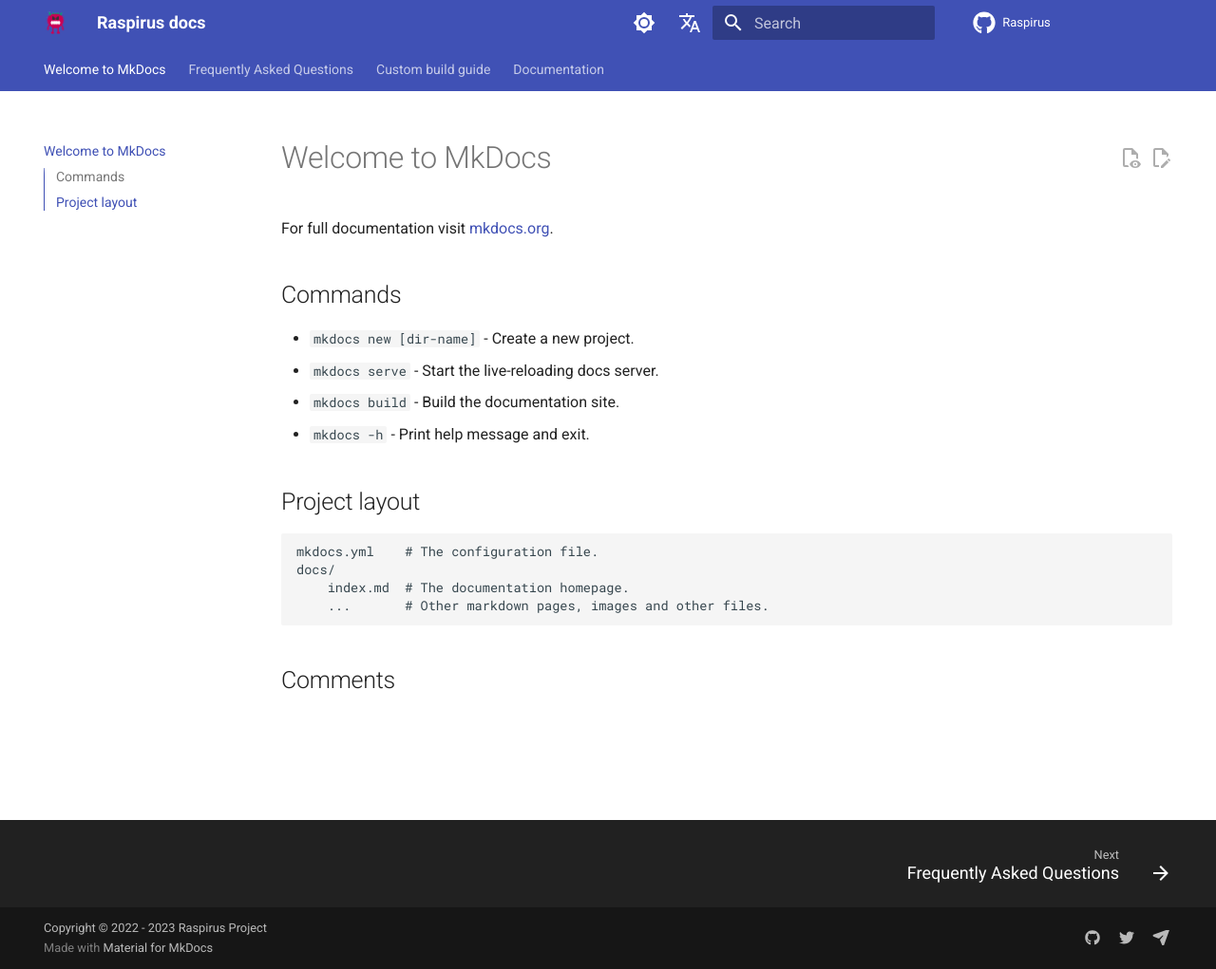
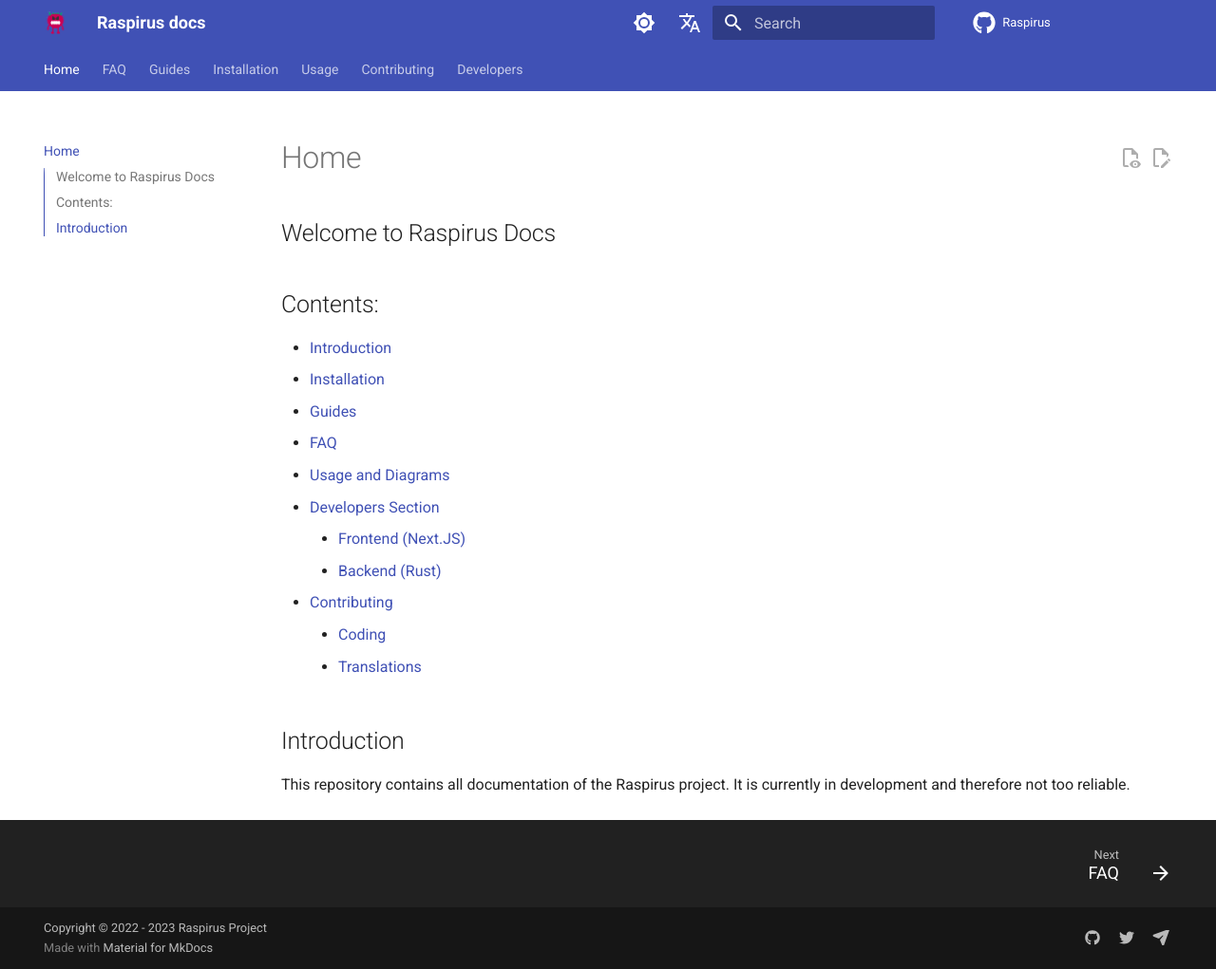
Before and after one commit to Raspirus/docs, an MkDocs documentation site: the page built from docs/index.md, in a window 1280 px wide and 1021 px high. Shown: the whole window at 95% size. Built offline with MkDocs 1.6.1 and Material for MkDocs 9.7.7, drawn with Linux system fonts in a browser that asks for light colours; comment, search, counter and statistics services are not loaded.

Commit message:
Renaming

```diff
--- a/docs/FAQ.md
+++ b/docs/faq.md
@@ -1,4 +1,8 @@
-# Frequently Asked Questions
+---
+comments: true
+---
+
+# FAQ
 
 ## How do I generate the documentation for this repository?
 You can find the generated documentation in the [rust folder](/rust/) and in case you want to generate
--- a/docs/index.md
+++ b/docs/index.md
@@ -1,21 +1,20 @@
----
-comments: true
----
+# Home
 
-# Welcome to MkDocs
+## Welcome to Raspirus Docs
 
-For full documentation visit [mkdocs.org](https://www.mkdocs.org).
+## Contents:
+- [Introduction](#introduction)
+- [Installation](installation.md)
+- [Guides](guides.md)
+- [FAQ](faq.md)
+- [Usage and Diagrams](usage.md)
+- [Developers Section](developers/index.md)
+    - [Frontend (Next.JS)](developers/frontend.md)
+    - [Backend (Rust)](developers/backend.md)
+- [Contributing](contributing/index.md)
+    - [Coding](contributing/coding.md)
+    - [Translations](contributing/translations.md)
 
-## Commands
-
-* `mkdocs new [dir-name]` - Create a new project.
-* `mkdocs serve` - Start the live-reloading docs server.
-* `mkdocs build` - Build the documentation site.
-* `mkdocs -h` - Print help message and exit.
-
-## Project layout
-
-    mkdocs.yml    # The configuration file.
-    docs/
-        index.md  # The documentation homepage.
-        ...       # Other markdown pages, images and other files.
+## Introduction
+This repository contains all documentation of the Raspirus project.
+It is currently in development and therefore not too reliable.
--- a/docs/INSTALLATION.md
+++ b/docs/installation.md
@@ -1,4 +1,8 @@
-# Custom build guide
+---
+comments: true
+---
+
+# Installation
 This guide will help you in building the project on your own machine.
 
 ## Table of contents
```
Also changed, not shown: docs/Intro.md (deleted, +0 -9 lines), docs/contributing/coding.md (added, +7 -0 lines), docs/contributing/index.md (added, +7 -0 lines), docs/contributing/translations.md (added, +7 -0 lines), docs/developers/backend.md (added, +7 -0 lines), docs/developers/frontend.md (added, +6 -0 lines), docs/developers/index.md (added, +6 -0 lines), docs/guides.md (added, +5 -0 lines), docs/usage.md (added, +6 -0 lines).
